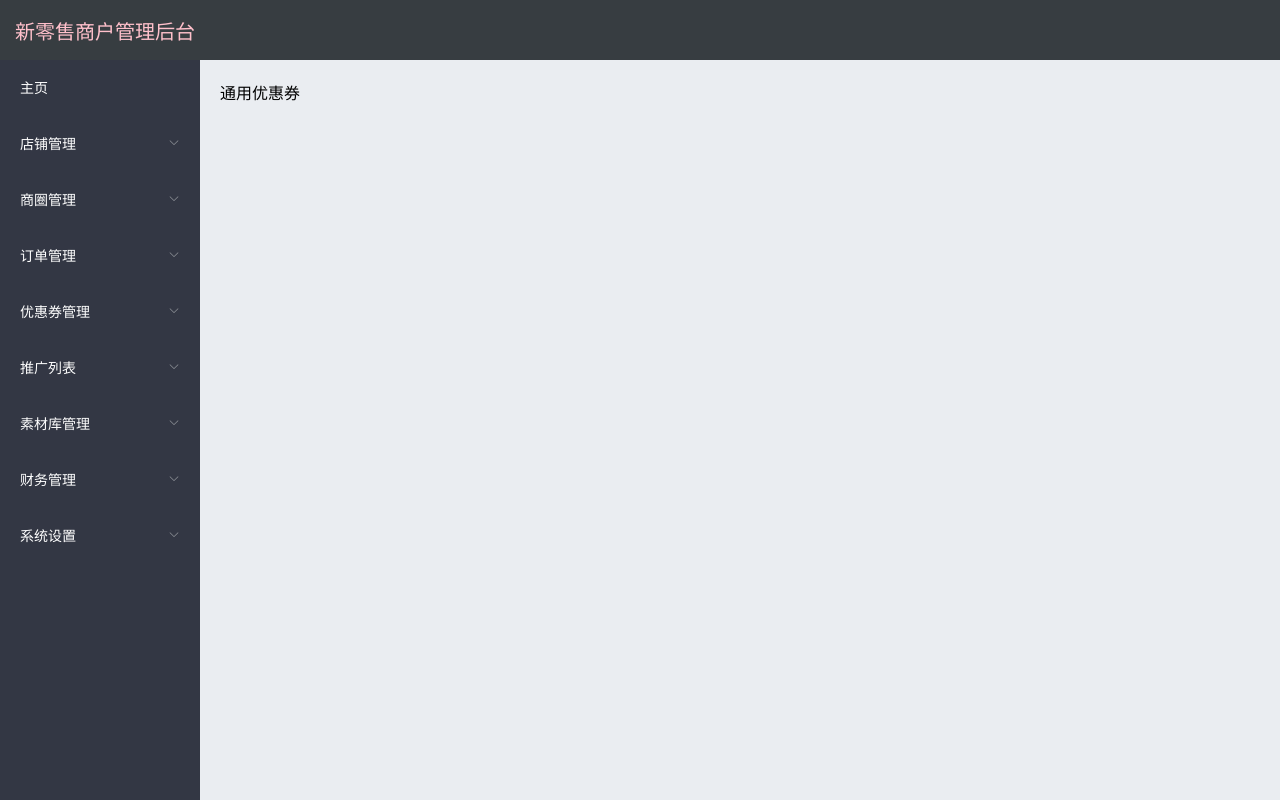
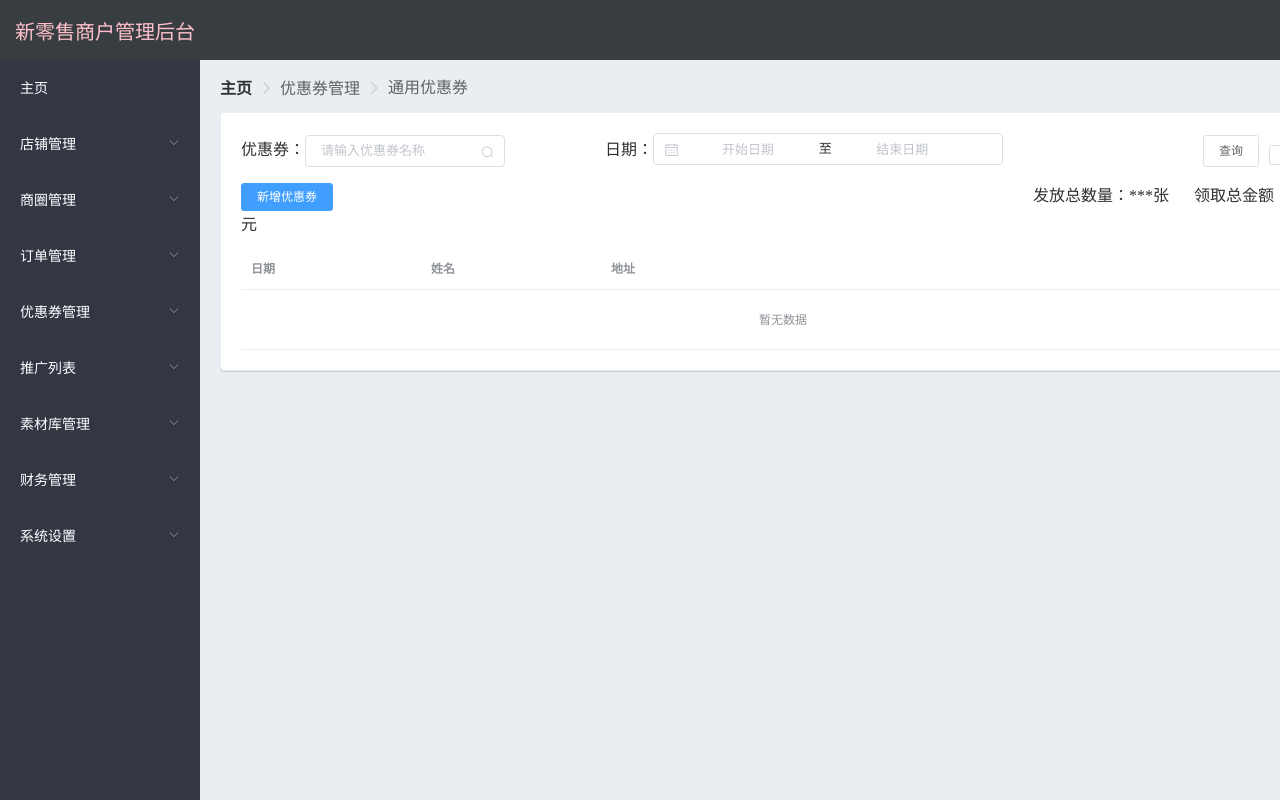
Before and after one commit to Tanker001/xjy, a Vue app: page /currencyCoupon in a window 1280 px wide. Shown: the top 800 px of the page. Built offline with nearby package versions, Linux system fonts and the light colour scheme.

Commit message:
静态页面

```diff
--- a/package.json
+++ b/package.json
@@ -8,6 +8,7 @@
     "lint": "vue-cli-service lint"
   },
   "dependencies": {
+    "axios": "^0.19.2",
     "core-js": "^3.6.5",
     "element-ui": "^2.13.2",
     "vue": "^2.6.11",
--- a/src/views/Couponmanagement/currencyCoupon.vue
+++ b/src/views/Couponmanagement/currencyCoupon.vue
@@ -1,10 +1,73 @@
 <template>
-  <div>通用优惠券</div>
+  <div>
+    <!-- 面包屑导航区域 -->
+    <el-breadcrumb separator-class="el-icon-arrow-right">
+      <el-breadcrumb-item :to="{ path: '/welcome' }">主页</el-breadcrumb-item>
+      <el-breadcrumb-item>优惠券管理</el-breadcrumb-item>
+      <el-breadcrumb-item>通用优惠券</el-breadcrumb-item>
+    </el-breadcrumb>
+
+    <!-- 卡片视图区域 -->
+    <el-card>
+      <!-- //顶部搜索区域 -->
+      <div>
+        <span>优惠券：</span>
+        <el-input placeholder="请输入优惠券名称" suffix-icon="el-icon-search" clearable></el-input>
+        <span class="riqi">日期：</span>
+        <el-date-picker
+          type="daterange"
+          range-separator="至"
+          start-placeholder="开始日期"
+          end-placeholder="结束日期"
+        ></el-date-picker>
+        <el-button class="chaxun-btn">查询</el-button>
+        <el-button></el-button>
+      </div>
+      <!-- 顶部搜索区域//-->
+
+      <!-- //新增优惠券 -->
+      <div class="addyouhui">
+        <el-button type="primary" size="mini">新增优惠券</el-button>
+        <span class="xiangqing">发放总数量：***张</span>
+        <span class="lqjinge">领取总金额：***元</span>
+      </div>
+      <!-- 新增优惠券// -->
+
+      <!-- //表格区域 -->
+      <el-table :data="tableData" stripe style="width: 100%">
+        <el-table-column prop="date" label="日期" width="180"></el-table-column>
+        <el-table-column prop="name" label="姓名" width="180"></el-table-column>
+        <el-table-column prop="address" label="地址"></el-table-column>
+      </el-table>
+      <!-- 表格区域// -->
+    </el-card>
+  </div>
 </template>
 
 <script>
 export default {}
 </script>
 
-<style>
+<style lang="less" scoped>
+/deep/ .el-breadcrumb {
+  font-size: 16px;
+}
+.el-input {
+  width: 200px;
+}
+.riqi {
+  margin-left: 100px;
+}
+.chaxun-btn {
+  margin-left: 200px;
+}
+.addyouhui {
+  margin-top: 15px;
+}
+.xiangqing {
+  margin-left: 700px;
+}
+.lqjinge {
+  margin-left: 25px;
+}
 </style>
```
Also changed, not shown: src/utils/request.js (added, +28 -0 lines), 1 other file (tests, documents, lock files or other folders).
